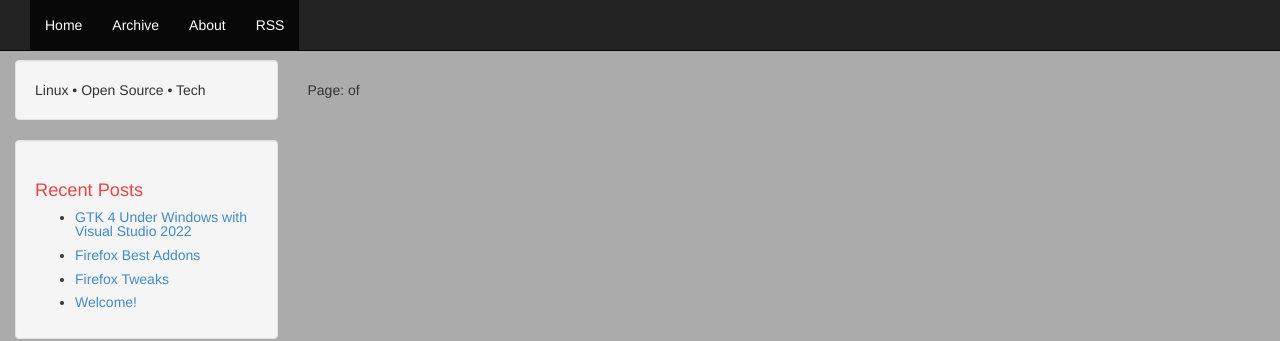
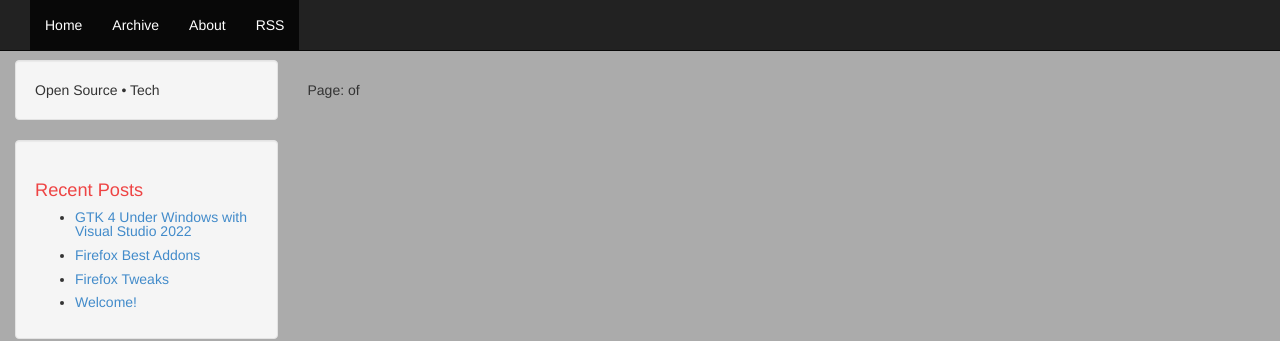
Before and after one commit to marekpistorius/blog.github.io, a Jekyll site: the page built from index.html, in a window 1280 px wide. Shown: the top 341 px of the page. Built offline with Jekyll 4.4.1, drawn with Linux system fonts in a browser that asks for light colours.

Commit message:
Update blog description to remove 'Linux'
Signed-off-by: Marek Pistorius <marek.pistorius@mpistorius.eu>

```diff
--- a/_config.yml
+++ b/_config.yml
@@ -1,3 +1,3 @@
 title: Marek's Blog
-description: Linux • Open Source • Tech
+description: Open Source • Tech
 url: https://blog.mpistorius.eu
```
